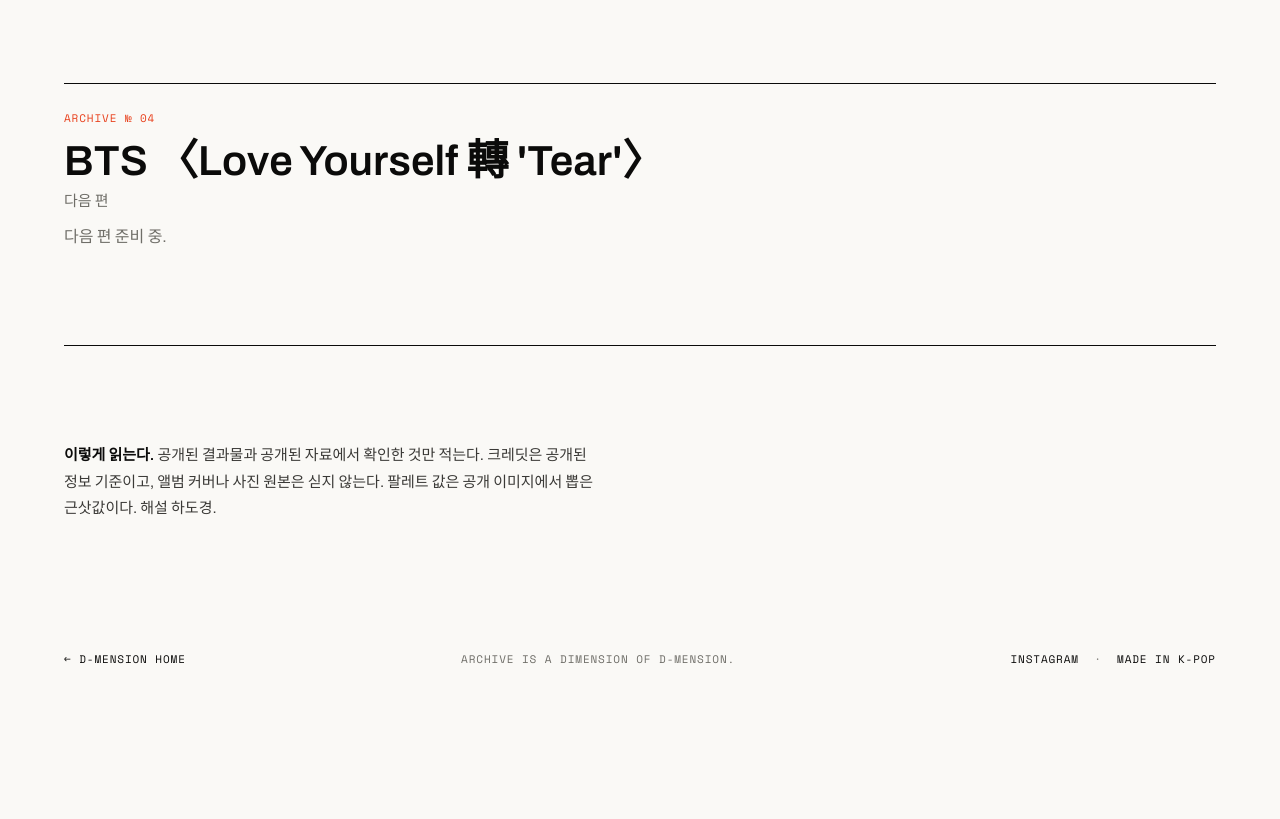
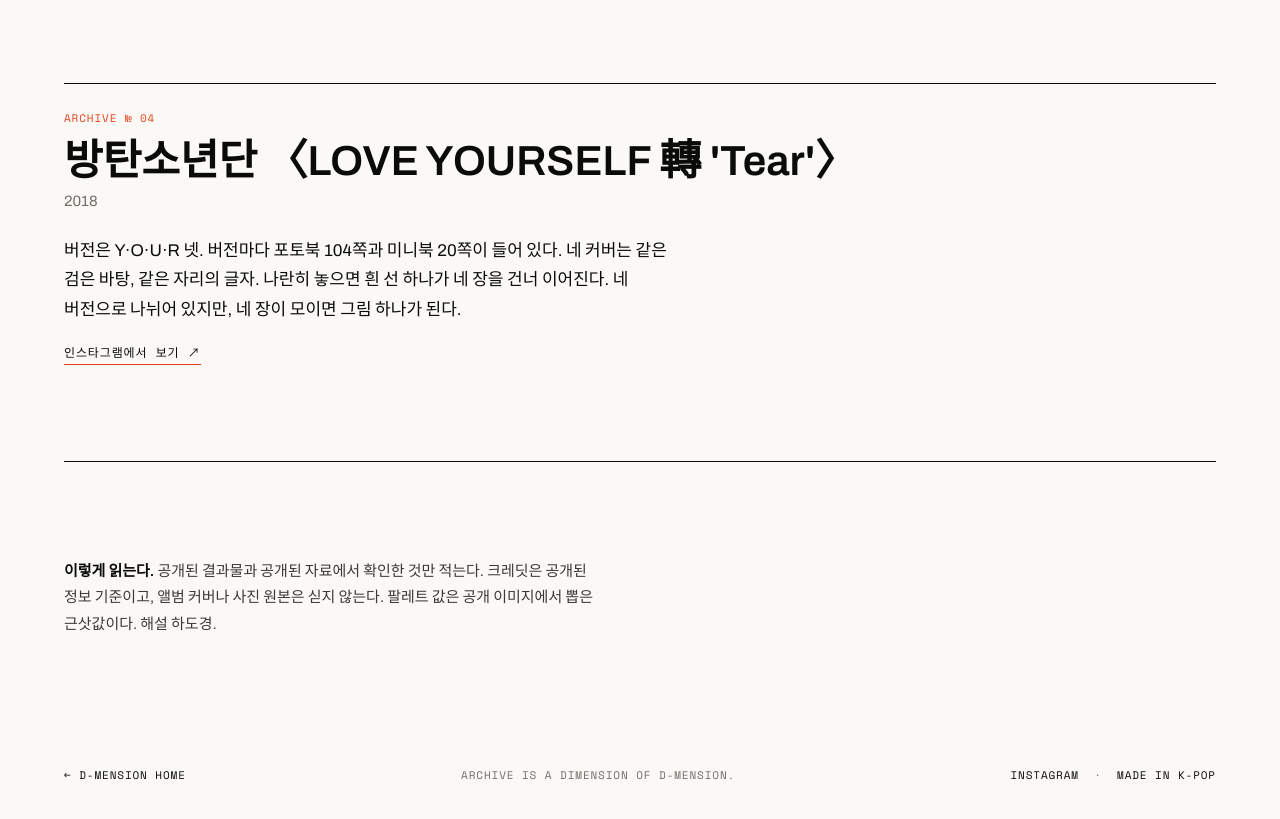
Before and after one commit to mujun9112/d-mension, a plain HTML site: page archive/index.html in a window 1280 px wide. Shown: the part 2680-3499 px from the top of the page. Before the commit the page ends 3395 px from the top, so only its background shows below. Drawn offline with nearby package versions, Linux system fonts and the light colour scheme.

Commit message:
site bundle 5 (4/5): archive No.04 Tear entry

```diff
--- a/archive/index.html
+++ b/archive/index.html
@@ -123,8 +123,11 @@
 
   <article class="entry" id="04">
     <div class="no mono">Archive № 04</div>
-    <h2>BTS 〈Love Yourself 轉 'Tear'〉<small>다음 편</small></h2>
-    <p class="soon">다음 편 준비 중.</p>
+    <h2>방탄소년단 〈LOVE YOURSELF 轉 'Tear'〉<small>2018</small></h2>
+    <p class="note">버전은 Y·O·U·R 넷. 버전마다 포토북 104쪽과 미니북 20쪽이 들어 있다. 네 커버는 같은 검은 바탕, 같은 자리의 글자. 나란히 놓으면 흰 선 하나가 네 장을 건너 이어진다. 네 버전으로 나뉘어 있지만, 네 장이 모이면 그림 하나가 된다.</p>
+    <div class="links mono">
+      <a href="https://www.instagram.com/d_mension.co/p/DgKSnZJj6xc/" target="_blank" rel="noopener">인스타그램에서 보기 ↗</a>
+    </div>
   </article>
 </section>
 
```
